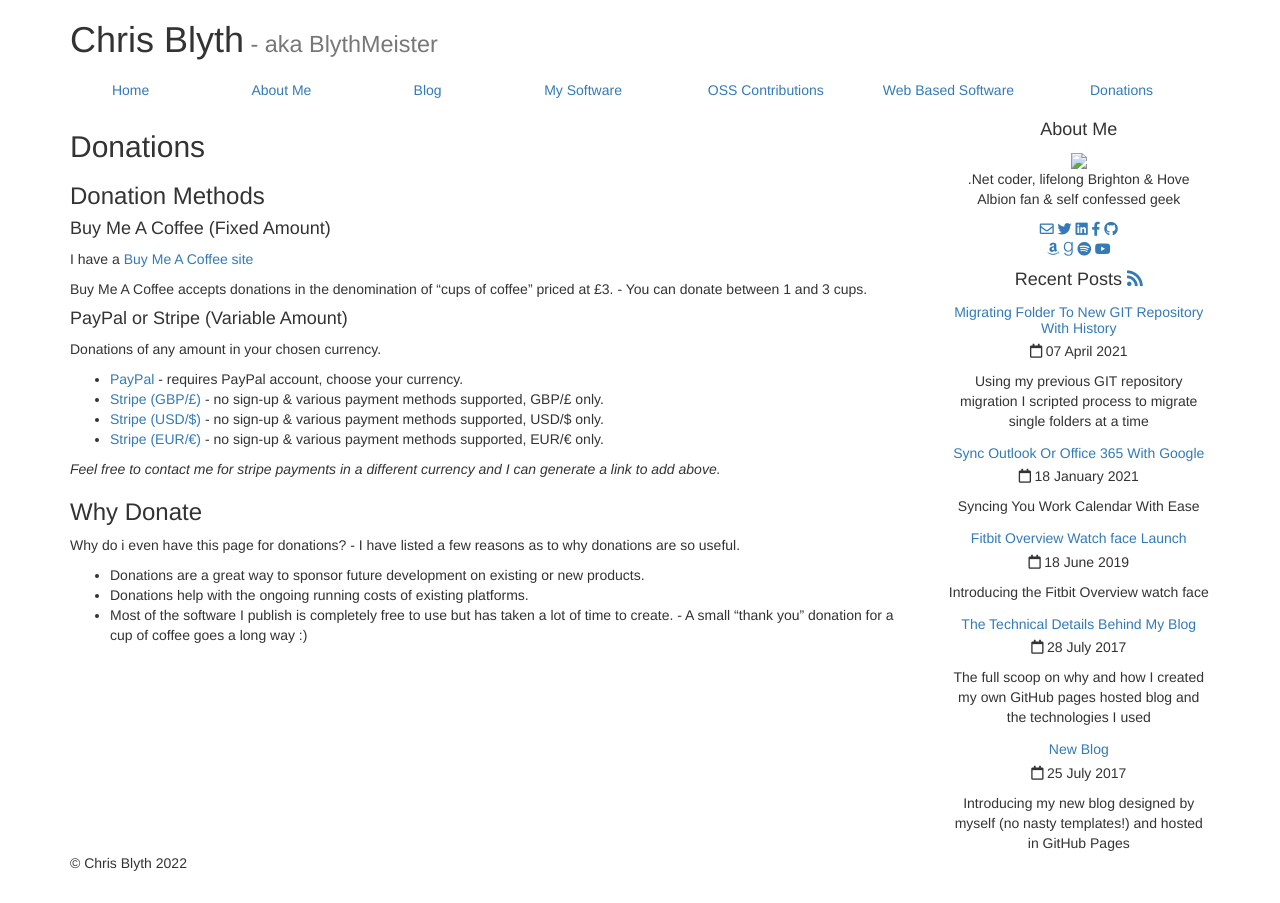
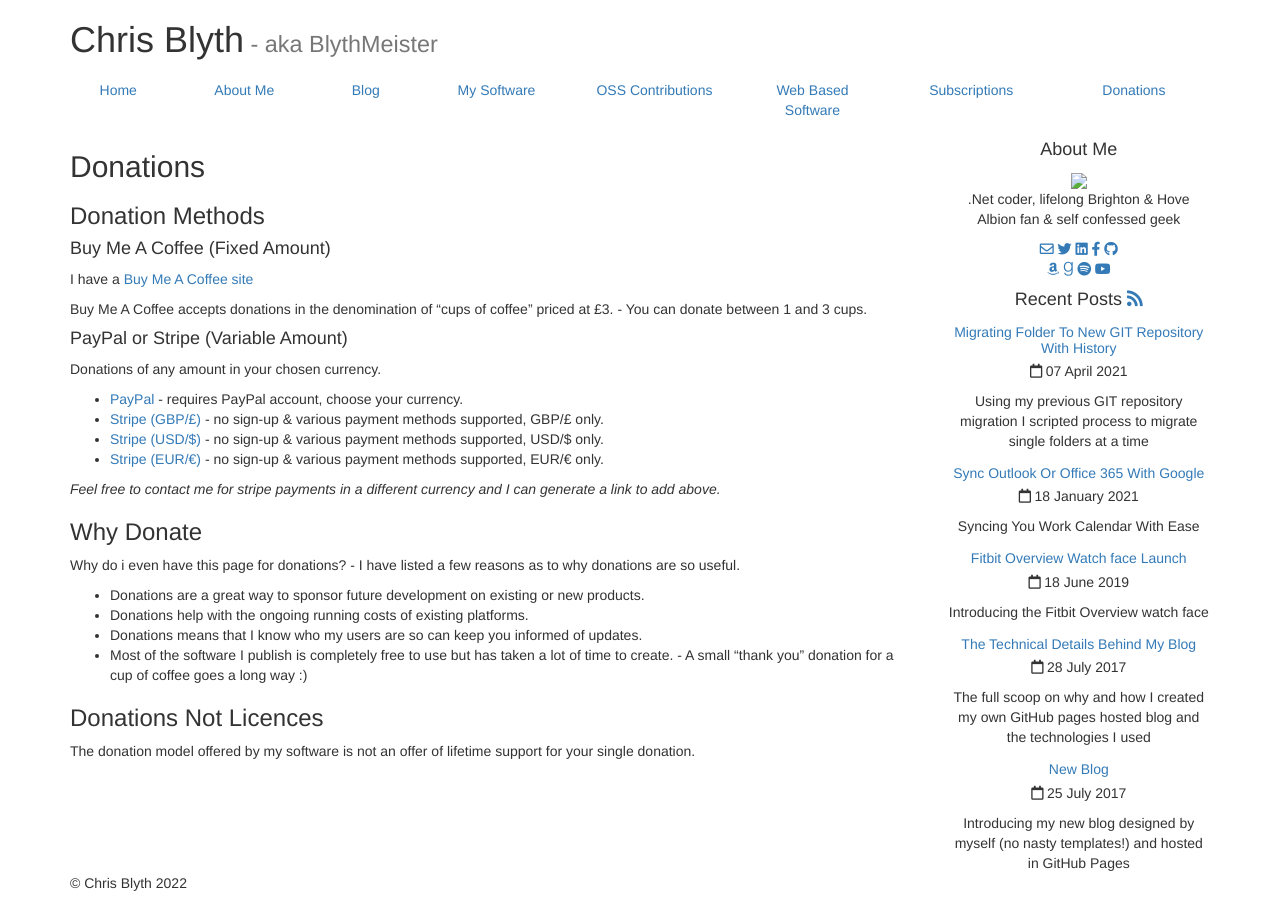
Before and after one commit to BlythMeister/blyth.me.uk, a Jekyll site: the page built from donations/index.md, in a window 1280 px wide. Built offline with Jekyll 4.4.1, drawn with Linux system fonts in a browser that asks for light colours; nearby versions of some CDN libraries.

Commit message:
Add subscriptions page

```diff
--- a/_includes/head.html
+++ b/_includes/head.html
@@ -5,7 +5,7 @@
 <meta name="enableCsp" content="{{ site.enableCsp }}">
 {% if site.enableCsp %}
 <!-- ReportURI -->
-<meta http-equiv="Content-Security-Policy" content="default-src 'self'; script-src 'self' 'unsafe-inline' 'unsafe-eval' cdn.report-uri.com ajax.googleapis.com www.googletagmanager.com www.google-analytics.com cdnjs.cloudflare.com static.cloudflareinsights.com gist.github.com; style-src 'self' 'unsafe-inline' cdnjs.cloudflare.com github.githubassets.com; img-src 'self' data: www.googletagmanager.com www.google-analytics.com; font-src data: cdnjs.cloudflare.com; connect-src 'self' blythmeister.report-uri.com www.googletagmanager.com www.google-analytics.com www.bing.com; upgrade-insecure-requests; block-all-mixed-content">
+<meta http-equiv="Content-Security-Policy" content="default-src 'self'; script-src 'self' 'unsafe-inline' 'unsafe-eval' cdn.report-uri.com ajax.googleapis.com www.googletagmanager.com www.google-analytics.com cdnjs.cloudflare.com static.cloudflareinsights.com gist.github.com; style-src 'self' 'unsafe-inline' cdnjs.cloudflare.com github.githubassets.com; img-src 'self' data: www.googletagmanager.com www.google-analytics.com; font-src data: cdnjs.cloudflare.com; connect-src 'self' blythmeister.report-uri.com www.googletagmanager.com region1.google-analytics.com www.google-analytics.com www.bing.com; upgrade-insecure-requests; block-all-mixed-content">
 <script type="text/json" id="csp-report-uri">
 {
     "keys" : ["blockedURI", "columnNumber", "disposition", "documentURI", "effectiveDirective", "lineNumber", "originalPolicy", "referrer", "sample", "sourceFile", "statusCode", "violatedDirective"],
--- a/_includes/header.html
+++ b/_includes/header.html
@@ -22,6 +22,7 @@
         <li role="presentation"><a href="{{ site.url }}/software/mine">My Software</a></li>
         <li role="presentation"><a href="{{ site.url }}/software/oss">OSS Contributions</a></li>
         <li role="presentation"><a href="{{ site.url }}/software/web">Web Based Software</a></li>
+        <li role="presentation"><a href="{{ site.url }}/subscriptions">Subscriptions</a></li>
         <li role="presentation"><a href="{{ site.url }}/donations">Donations</a></li>
     </ul>
     <ul class="nav nav-pills nav-justified hidden-sm hidden-md hidden-lg">
@@ -34,6 +35,7 @@
                 <li role="presentation"><a href="{{ site.url }}/software/mine">My Software</a></li>
                 <li role="presentation"><a href="{{ site.url }}/software/oss">OSS Contributions</a></li>
                 <li role="presentation"><a href="{{ site.url }}/software/web">Web Based Software</a></li>
+				<li role="presentation"><a href="{{ site.url }}/subscriptions">Subscriptions</a></li>
                 <li role="presentation"><a href="{{ site.url }}/donations">Donations</a></li>
             </ul>
         </li>
--- a/donations/index.md
+++ b/donations/index.md
@@ -30,4 +30,9 @@
 
 * Donations are a great way to sponsor future development on existing or new products.
 * Donations help with the ongoing running costs of existing platforms.
+* Donations means that I know who my users are so can keep you informed of updates.
 * Most of the software I publish is completely free to use but has taken a lot of time to create. - A small "thank you" donation for a cup of coffee goes a long way :)
+
+### Donations Not Licences
+
+The donation model offered by my software is not an offer of lifetime support for your single donation.
```
Also changed, not shown: subscriptions/index.md (added, +10 -0 lines).
